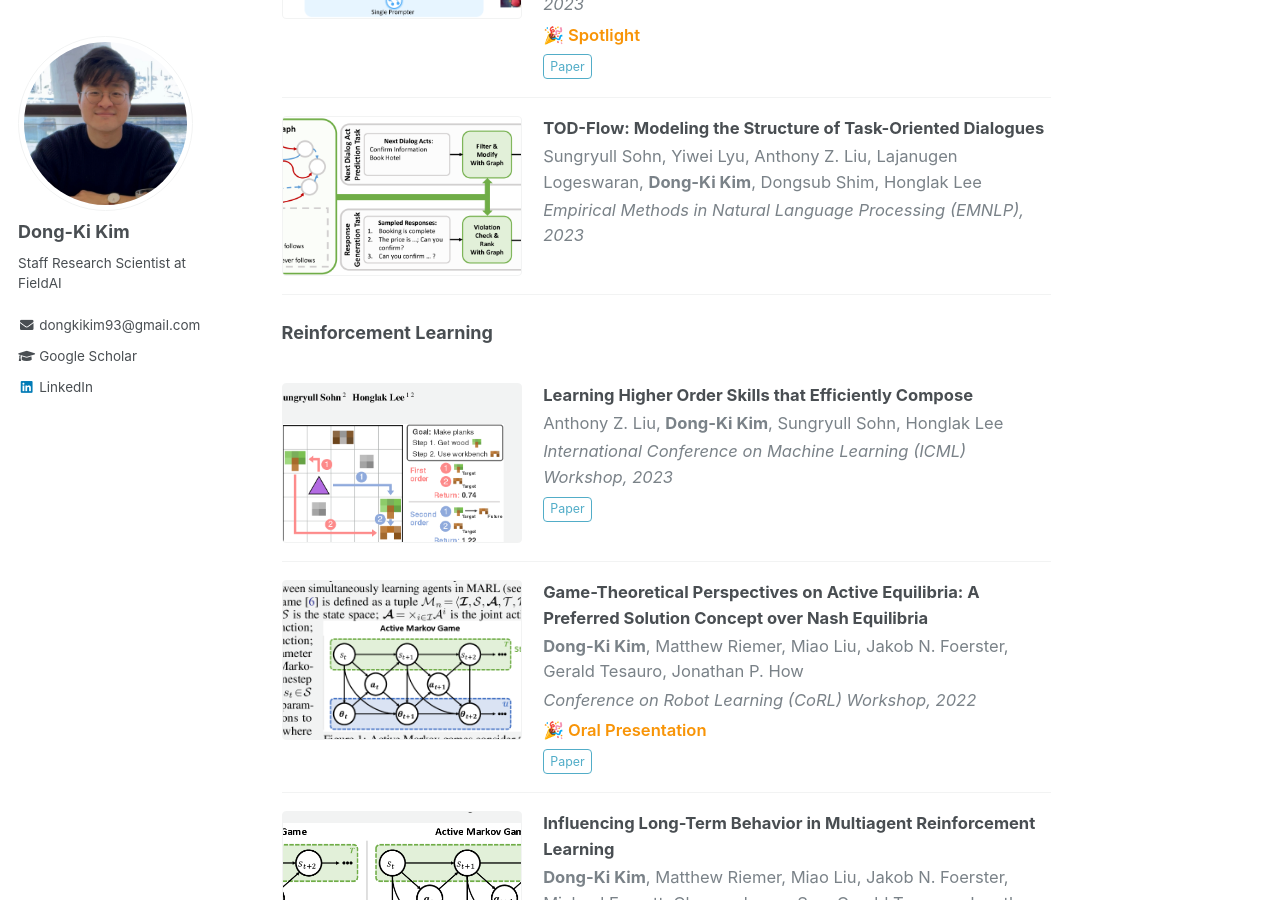
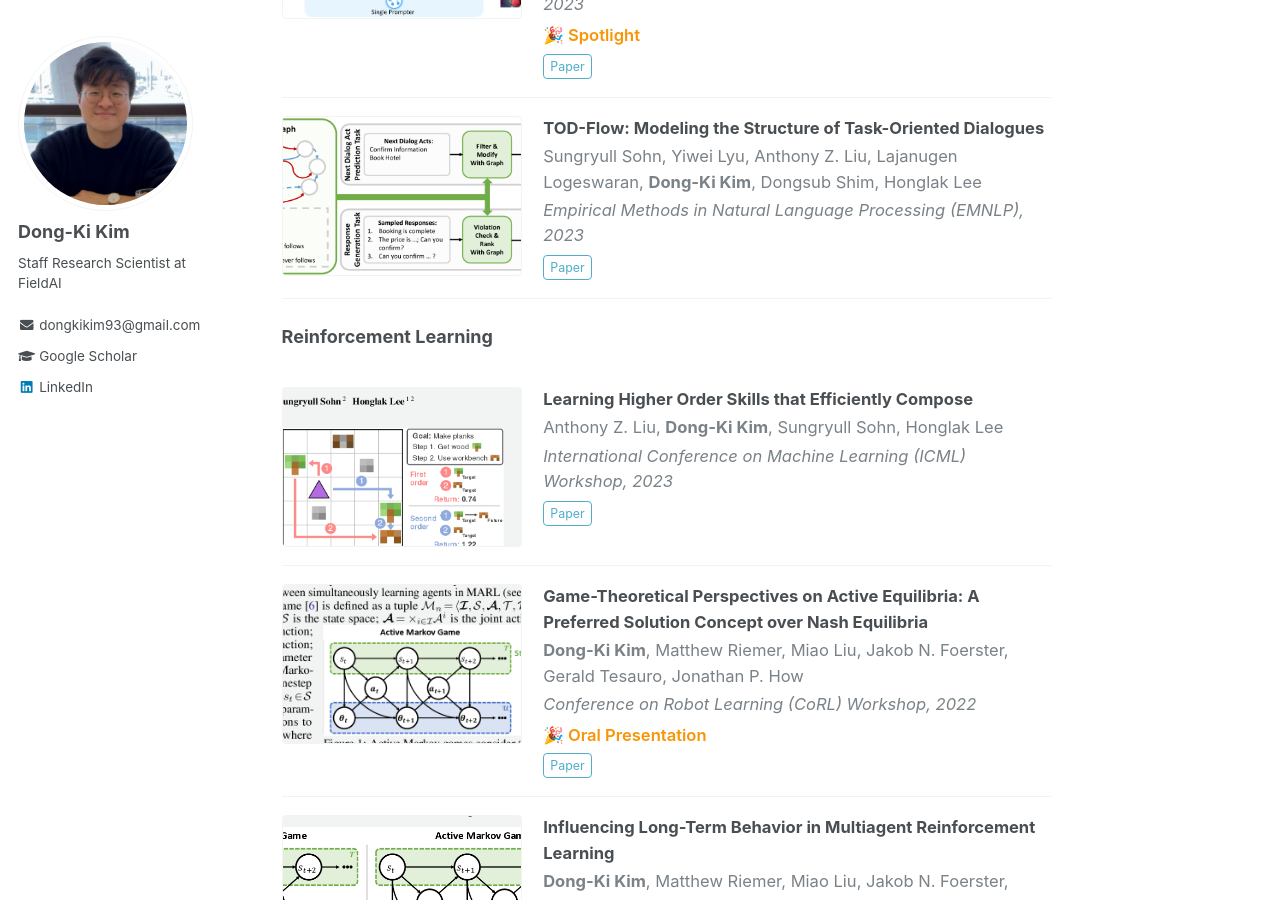
Before and after one commit to dkkim93/dkkim93.github.io, a Jekyll site: the page built from _pages/about.md, in a window 1280 px wide and 900 px high, scrolled down 1572 px. Built offline with Jekyll 4.4.1, drawn with Linux system fonts in a browser that asks for light colours.

Commit message:
added paper link for tod flow

```diff
--- a/_pages/about.md
+++ b/_pages/about.md
@@ -98,6 +98,9 @@ Publication
     <span class="pub-title">TOD-Flow: Modeling the Structure of Task-Oriented Dialogues</span>
     <span class="pub-authors">Sungryull Sohn, Yiwei Lyu, Anthony Z. Liu, Lajanugen Logeswaran, <strong>Dong-Ki Kim</strong>, Dongsub Shim, Honglak Lee</span>
     <span class="pub-venue">Empirical Methods in Natural Language Processing (EMNLP), 2023</span>
+    <div class="pub-links">
+      <a href="https://aclanthology.org/anthology-files/pdf/emnlp/2023.emnlp-main.204.pdf" target="_blank">Paper</a>
+    </div>
   </div>
 </div>
 
```
